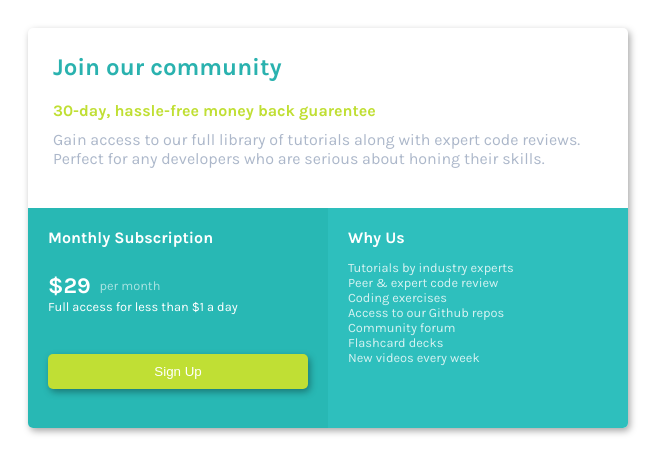
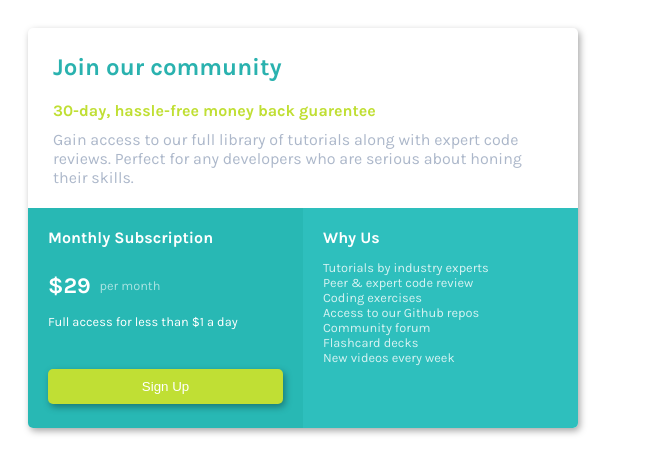
Before and after one commit to digiworkzone/Pricing-card-frontend-mentor-challenge, a plain HTML site: page index.html in a window 1280 px wide. Shown: the whole page, without its empty margins (0-671 px from the left). Drawn offline with Linux system fonts and the light colour scheme.

Commit message:
Update style.css

```diff
--- a/style.css
+++ b/style.css
@@ -14,8 +14,6 @@ body{
   }
 
   #card {
-  width: 600px;
-  height: 400px;
     box-shadow: 2px 3px 7px 0px rgba(0,0,0,0.35);
     border-radius: 5px;
     overflow: hidden;
@@ -33,7 +31,7 @@ body{
   #bottom-left {
     vertical-align: top;
     display: inline-block;
-  width: 50%;
+    width: 100%;
     height: 100%;
     background-color: #28b8b4;
     padding: 20px;
@@ -41,7 +39,7 @@ body{
   #bottom-right {
     vertical-align: top;
     display: inline-block;
-  width: 50%;
+    width: 100%;
     height: 100%;
     background-color: #2ebfbd;
     padding: 20px;
@@ -73,6 +71,9 @@ button:hover{
     transform: scale(1.02);
     transition: .1s;
   }
+  #price-container {
+    margin-bottom: 15px;
+  }
   #price {
     font-weight: 700;
     font-size: 1.4rem;
@@ -101,3 +102,18 @@ button:hover{
     opacity: .8;
     font-size: 0.8rem
   }
+
+
+
+
+
+  @media(min-width: 650px){
+
+    #card {
+      width: 550px;
+      height: 400px;
+    }
+    #bottom-right, #bottom-left {
+      width: 50%;
+    }
+  }
```
Lines whose indentation alone changed are shown as unchanged.
